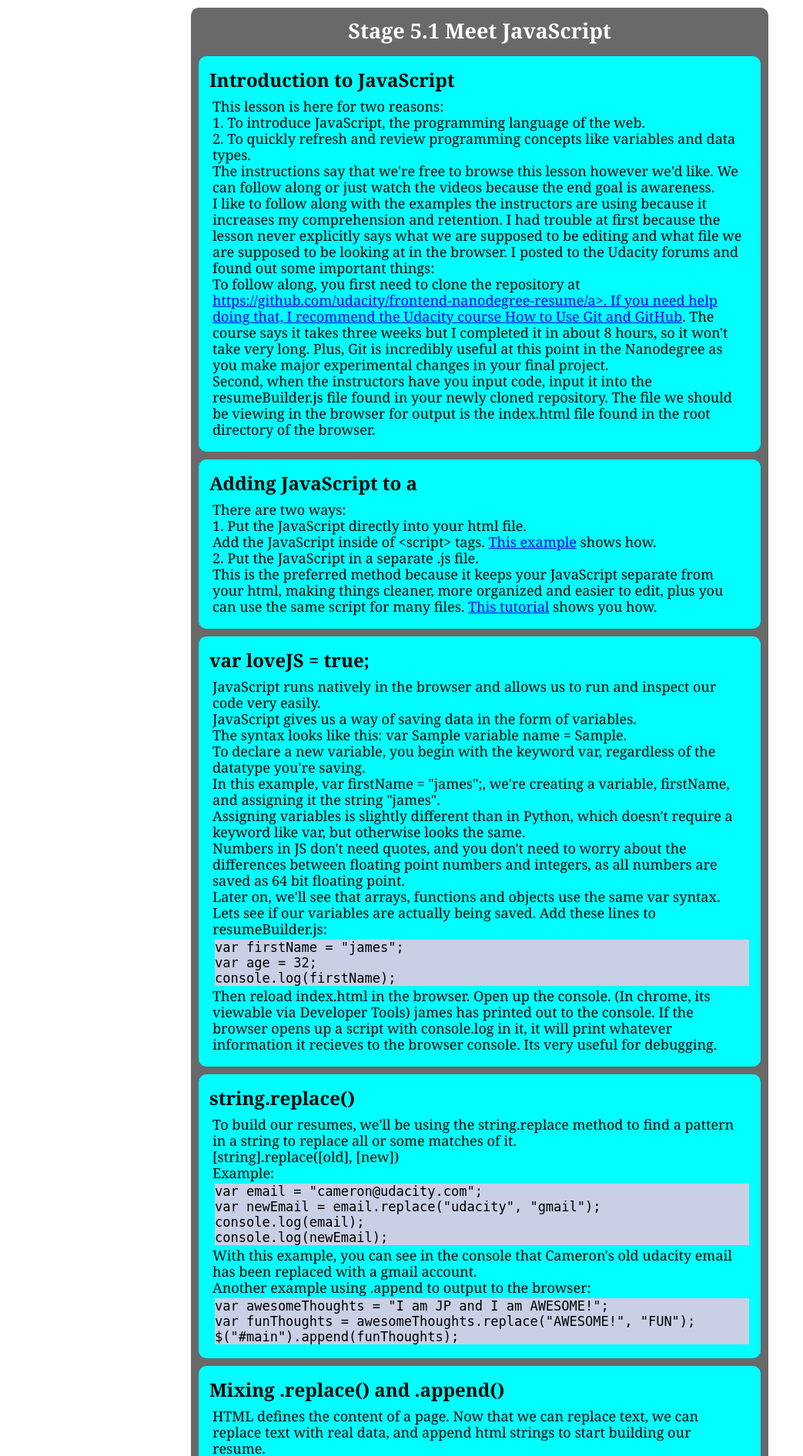
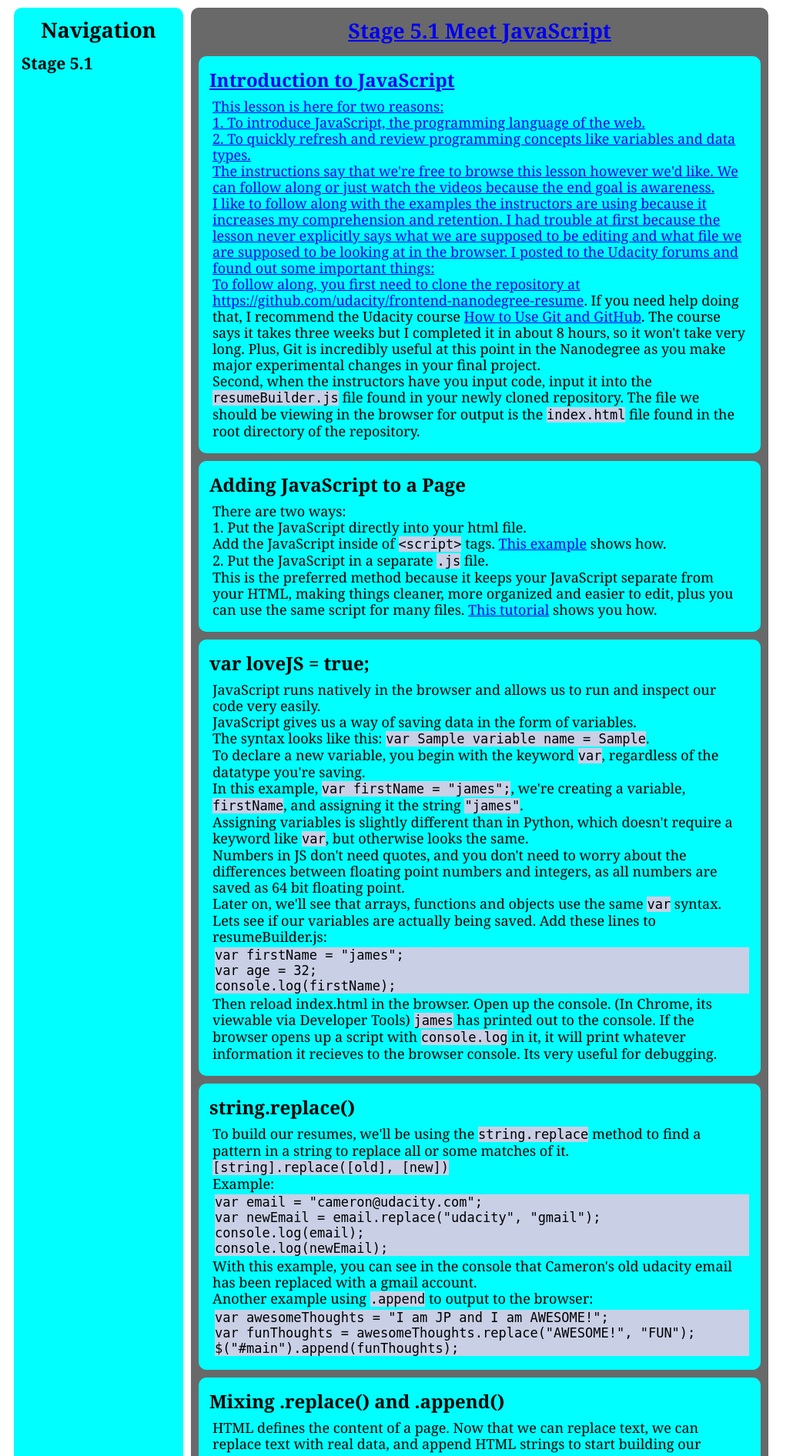
Before and after one commit to lacyjpr/ipnd-stage-five, a Python web app: template templates/stage_five.html in a window 1280 px wide. Shown: the top 1892 px of the page at 77% size, without its empty margins (0-1043 px from the left). Run offline with Jinja, Linux system fonts and the light colour scheme; the template is opened without the code that fills it: most values are stand-ins (such as "Sample title", 1, 10 or a date in 2020); some libraries are stand-ins or nearby versions.

Commit message:
Add code tags and proof 5.1

```diff
--- a/templates/stage_five.html
+++ b/templates/stage_five.html
@@ -2,6 +2,25 @@
 {% extends "base.html" %}
 {% block title %}IPND Stage 5 Notes{% endblock %}
 {% block content %}
+
+	<div class="sidebar">
+		<h2>Navigation</h2>
+		<div id="accordion">
+
+			<h3>Stage 5.1</h3>
+			<div>
+			<a href="#stage-4-1"><strong>Introduction to Networks</strong></a>
+				<ol>
+					<li><a href="#stage-5-1-1">
+
+				</ol></div>
+
+
+		</div>
+	</div><!--sidebar div-->
+
+
+
 
 	<div class="stage">
 
@@ -15,47 +34,47 @@
 			<p>2. To quickly refresh and review programming concepts like variables and data types.</p>
 			<p>The instructions say that we're free to browse this lesson however we'd like. We can follow along or just watch the videos because the end goal is awareness.</p>
 			<p>I like to follow along with the examples the instructors are using because it increases my comprehension and retention. I had trouble at first because the lesson never explicitly says what we are supposed to be editing and what file we are supposed to be looking at in the browser. I posted to the Udacity forums and found out some important things:</p>
-			<p>To follow along, you first need to clone the repository at <a target="_blank" href="https://github.com/udacity/frontend-nanodegree-resume">https://github.com/udacity/frontend-nanodegree-resume/a>. If you need help doing that, I recommend the Udacity course <a target="_blank" href="https://www.udacity.com/course/how-to-use-git-and-github--ud775">How to Use Git and GitHub</a>. The course says it takes three weeks but I completed it in about 8 hours, so it won't take very long. Plus, Git is incredibly useful at this point in the Nanodegree as you make major experimental changes in your final project.</p>
-			<p>Second, when the instructors have you input code, input it into the resumeBuilder.js file found in your newly cloned repository. The file we should be viewing in the browser for output is the index.html file found in the root directory of the browser.</p></div>
+			<p>To follow along, you first need to clone the repository at <a target="_blank" href="https://github.com/udacity/frontend-nanodegree-resume">https://github.com/udacity/frontend-nanodegree-resume</a>. If you need help doing that, I recommend the Udacity course <a target="_blank" href="https://www.udacity.com/course/how-to-use-git-and-github--ud775">How to Use Git and GitHub</a>. The course says it takes three weeks but I completed it in about 8 hours, so it won't take very long. Plus, Git is incredibly useful at this point in the Nanodegree as you make major experimental changes in your final project.</p>
+			<p>Second, when the instructors have you input code, input it into the <code>resumeBuilder.js</code> file found in your newly cloned repository. The file we should be viewing in the browser for output is the <code>index.html</code> file found in the root directory of the repository.</p></div>
 		</div>
 
 		<div class="concept" id="stage-5-1-2">
-			<div class="concept-title">Adding JavaScript to a </div>
+			<div class="concept-title">Adding JavaScript to a Page</div>
 			<div class="concept-content"><p>There are two ways:</p>
 			<p>1. Put the JavaScript directly into your html file.</p>
-			<p>Add the JavaScript inside of &lt;script&gt; tags. <a target="_blank" href="http://www.w3schools.com/js/tryit.asp?filename=tryjs_whereto_head">This example</a> shows how.</p>
-			<p>2. Put the JavaScript in a separate .js file.</p>
-			<p>This is the preferred method because it keeps your JavaScript separate from your html, making things cleaner, more organized and easier to edit, plus you can use the same script for many files. <a target="_blank" href="http://javascript.info/tutorial/adding-script-html#external-scripts">This tutorial</a> shows you how.</p></div>
+			<p>Add the JavaScript inside of <code>&lt;script&gt;</code> tags. <a target="_blank" href="http://www.w3schools.com/js/tryit.asp?filename=tryjs_whereto_head">This example</a> shows how.</p>
+			<p>2. Put the JavaScript in a separate <code>.js</code> file.</p>
+			<p>This is the preferred method because it keeps your JavaScript separate from your HTML, making things cleaner, more organized and easier to edit, plus you can use the same script for many files. <a target="_blank" href="http://javascript.info/tutorial/adding-script-html#external-scripts">This tutorial</a> shows you how.</p></div>
 		</div>
 
 		<div class="concept" id="stage-5-1-3">
 			<div class="concept-title">var loveJS = true;</div>
 			<div class="concept-content"><p>JavaScript runs natively in the browser and allows us to run and inspect our code very easily.</p>
 			<p>JavaScript gives us a way of saving data in the form of variables.</p>
-			<p>The syntax looks like this: var {{variableName}} = {{someValue}}.</p>
-			<p>To declare a new variable, you begin with the keyword var, regardless of the datatype you're saving.</p>
-			<p>In this example, var firstName = &quot;james&quot;;, we're creating a variable, firstName, and assigning it the string &quot;james&quot;.</p>
-			<p>Assigning variables is slightly different than in Python, which doesn't require a keyword like var, but otherwise looks the same.</p>
+			<p>The syntax looks like this: <code>var {{variableName}} = {{someValue}}</code>.</p>
+			<p>To declare a new variable, you begin with the keyword <code>var</code>, regardless of the datatype you're saving.</p>
+			<p>In this example, <code>var firstName = &quot;james&quot;;</code>, we're creating a variable, <code>firstName</code>, and assigning it the string <code>&quot;james&quot;</code>.</p>
+			<p>Assigning variables is slightly different than in Python, which doesn't require a keyword like <code>var</code>, but otherwise looks the same.</p>
 			<p>Numbers in JS don't need quotes, and you don't need to worry about the differences between floating point numbers and integers, as all numbers are saved as 64 bit floating point.</p>
-			<p>Later on, we'll see that arrays, functions and objects use the same var syntax.</p>
+			<p>Later on, we'll see that arrays, functions and objects use the same <code>var</code> syntax.</p>
 			<p>Lets see if our variables are actually being saved. Add these lines to resumeBuilder.js:</p>
 <pre><code>var firstName = &quot;james&quot;;
 var age = 32;
 console.log(firstName);</code></pre>
-			<p>Then reload index.html in the browser. Open up the console. (In chrome, its viewable via Developer Tools) james has printed out to the console. If the browser opens up a script with console.log in it, it will print whatever information it recieves to the browser console. Its very useful for debugging.</p></div>
+			<p>Then reload index.html in the browser. Open up the console. (In Chrome, its viewable via Developer Tools) <code>james</code> has printed out to the console. If the browser opens up a script with <code>console.log</code> in it, it will print whatever information it recieves to the browser console. Its very useful for debugging.</p></div>
 		</div>
 
 		<div class="concept" id="stage-5-1-4">
 			<div class="concept-title">string.replace()</div>
-			<div class="concept-content"><p>To build our resumes, we'll be using the string.replace method to find a pattern in a string to replace all or some matches of it.</p>
-			<p>[string].replace([old], [new])</p>
+			<div class="concept-content"><p>To build our resumes, we'll be using the <code>string.replace</code> method to find a pattern in a string to replace all or some matches of it.</p>
+			<p><code>[string].replace([old], [new])</code></p>
 			<p>Example:</p>
 <pre><code>var email = &quot;cameron@udacity.com&quot;;
 var newEmail = email.replace(&quot;udacity&quot;, &quot;gmail&quot;);
 console.log(email);
 console.log(newEmail);</code></pre>
 			<p>With this example, you can see in the console that Cameron's old udacity email has been replaced with a gmail account.</p>
-			<p>Another example using .append to output to the browser:</p>
+			<p>Another example using <code>.append</code> to output to the browser:</p>
 <pre><code>var awesomeThoughts = &quot;I am JP and I am AWESOME!&quot;;
 var funThoughts = awesomeThoughts.replace(&quot;AWESOME!&quot;, &quot;FUN&quot;);
 $(&quot;#main&quot;).append(funThoughts);</code></pre></div>
@@ -63,8 +82,8 @@ $(&quot;#main&quot;).append(funThoughts);</code></pre></div>
 
 		<div class="concept" id="stage-5-1-5">
 			<div class="concept-title">Mixing .replace() and .append()</div>
-			<div class="concept-content"><p>HTML defines the content of a page. Now that we can replace text, we can replace text with real data, and append html strings to start building our resume.</p>
-			<p>Lets look inside helper.js. It contains some helper data that your project will take advantage of. Because helper.js shows up in the html before resumeBuilder.js, it will load first and we'll have access to all the data from helper.js when we start writing resumeBuilder.js. In helper.js, we can see a few string variables, like HTMLmobile, HTMLemail, and HTML twitter. Each of them has a %data% placeholder. In each of those we'll be replacing %data% with our actual data. We'll replace %data% the same way we replaced AWESOME with FUN.</p>
+			<div class="concept-content"><p>HTML defines the content of a page. Now that we can replace text, we can replace text with real data, and append HTML strings to start building our resume.</p>
+			<p>Lets look inside <code>helper.js</code>. It contains some helper data that your project will take advantage of. Because <code>helper.js</code> shows up in the HTML before <code>resumeBuilder.js</code>, it will load first and we'll have access to all the data from <code>helper.js</code> when we start writing <code>resumeBuilder.js</code>. In <code>helper.js</code>, we can see a few string variables, like <code>HTMLmobile</code>, <code>HTMLemail</code>, and <code>HTMLtwitter</code>. Each of them has a <code>%data%</code> placeholder. In each of those we'll be replacing <code>%data%</code> with our actual data. We'll replace <code>%data%</code> the same way we replaced AWESOME with FUN.</p>
 			<p>Lets try it with the resume:</p>
 <pre><code>var name = &quot;Jean-Paul Lacy&quot;;
 var formattedName = HTMLheaderName.replace(&quot;%data%&quot;, name);
@@ -72,7 +91,7 @@ var role = &quot;Web Developer&quot;;
 var formattedRole = HTMLheaderRole.replace(&quot;%data%&quot;, role);
 $(&quot;#header&quot;).prepend(formattedRole);
 $(&quot;#header&quot;).prepend(formattedName);</code></pre>
-			<p>We use .prepend in this case because the header div in index.html already has content that we want after our name and role.</p></div>
+			<p>We use <code>.prepend</code> in this case because the header div in <code>index.html</code> already has content that we want to come after our name and role.</p></div>
 		</div>
 
 		<div class="concept" id="stage-5-1-6">
@@ -90,7 +109,7 @@ console.log(udacityizer(s));</code></pre></div>
 		<div class="concept" id="stage-5-1-7">
 			<div class="concept-title">Truthy/Falsy</div>
 			<div class="concept-content"><p>JS has a set of values that may evaluate to true or false but may not equal true or false. Because of this, we call these values truthy and falsy.</p>
-			<p>Truthy:</p>
+			<p><strong>Truthy:</strong></p>
 			<p>true</p>
 			<p>non-zero numbers</p>
 			<p>&quot;strings with a length of at least one&quot;</p>
@@ -98,7 +117,7 @@ console.log(udacityizer(s));</code></pre></div>
 			<p>arrays</p>
 			<p>functions</p>
 			<p>(all evaluate to true)</p>
-			<p>Falsy:</p>
+			<p><strong>Falsy:</strong></p>
 			<p>false</p>
 			<p>0</p>
 			<p>&quot;&quot;(empty strings)</p>
@@ -112,12 +131,12 @@ console.log(udacityizer(s));</code></pre></div>
 			<div class="concept-title">Arrays</div>
 			<div class="concept-content"><p>JS arrays are 0 index, just like lists Python. The first element is indexed to 0.</p>
 			<p>Arrays are just lists of values, and the behave just like lists in Python.</p>
-			<p>Syntax: var myArray = [item_1, item_n]</p>
+			<p>Syntax: <code>var myArray = [item_1, item_n]</code></p>
 			<p>Lets make an array of skills, it could be useful in our resumes:</p>
-			<p>var skills = [&quot;awesomeness&quot;, &quot;programming&quot;, &quot;teaching&quot;, &quot;JS&quot;];</p>
-			<p>$(&quot;#main&quot;).append(skills);</p>
-			<p>Save that in resumeBuilder.js and refresh index.html. It displays, but without commas or spaces, because our strings didn't include them.</p>
-			<p>Now add the line $(&quot;#main&quot;).append(skills[0]); to resumeBuilder.js. The word awesomeness gets added to what we have in the browser.</p>
+			<p><code>var skills = [&quot;awesomeness&quot;, &quot;programming&quot;, &quot;teaching&quot;, &quot;JS&quot;];</code></p>
+			<p>$<code>(&quot;#main&quot;).append(skills);</code></p>
+			<p>Save that in <code>resumeBuilder.js</code> and refresh <code>index.html</code>. It displays, but without commas or spaces, because our strings didn't include them.</p>
+			<p>Now add the line <code>$(&quot;#main&quot;).append(skills[0]);</code> to <code>resumeBuilder.js</code>. The word awesomeness gets added to what we have in the browser.</p>
 			<p>If you want to just display awesomeness, comment out the first append line.</p>
 			<p>Is the length of an array equal to the last index? No. Indexing starts at 0 for the first item in an array.</p></div>
 		</div>
@@ -139,10 +158,10 @@ console.log(udacityizer(s));</code></pre></div>
 			<div class="concept-content"><p>Hands are like objects because they can hold information and do things.</p>
 			<p>Objects in JS can be declared and defined in a few different ways.</p>
 			<p>All of them are different from the say Python defines classes and objects because there are no classes in JS. There are ways to mimic classes in some respects, but they are still just objects.</p>
-			<p>Lets start defining objects with Object Literal Notation. It uses the same var syntax we had before:</p>
-			<p>var myObj = {};</p>
+			<p>Lets start defining objects with Object Literal Notation. It uses the same <code>var</code> syntax we had before:</p>
+			<p><code>var myObj = {};</code></p>
 			<p>Lets define an object from the biography:</p>
-			<p>var bio = {};</p>
+			<p><code>var bio = {};</code></p>
 			<p>Inside the curly braces, we can define the object's properties using key value pairs:</p>
 <pre><code>var bio = {
 	&quot;name&quot; : &quot;James&quot;,
@@ -150,17 +169,17 @@ console.log(udacityizer(s));</code></pre></div>
 	&quot;skills&quot; : skills
 };</code></pre>
 			<p>We can save whatever we want here, even an array like skills.</p>
-			<p>To access these properties later, we add .property after the object name.</p>
-			<p>To append James' name to the page, all you need to do is access the .name property:</p>
-			<p>$(&quot;#main&quot;).append(bio.name);</p></div>
+			<p>To access these properties later, we add <code>.property</code> after the object name.</p>
+			<p>To append James' name to the page, all you need to do is access the <code>.name</code> property:</p>
+			<p><code>$(&quot;#main&quot;).append(bio.name);</code></p></div>
 		</div>
 
 		<div class="concept" id="stage-5-1-11">
 			<div class="concept-title">Dot and Bracket Notation</div>
-			<div class="concept-content"><p>We just used dot notation for objects, which we just used to access bio.name.</p>
+			<div class="concept-content"><p>We just used dot notation for objects, which we just used to access <code>bio.name</code>.</p>
 			<p>Dot notation allows us to define an object, then define its properties outside the curly braces:</p>
-			<p>Syntax: var myObj = {};</p>
-			<p>myObj.property = someValue;</p>
+			<p><code>Syntax: var myObj = {};</code></p>
+			<p><code>myObj.property = someValue;</code></p>
 			<p>Example:</p>
 <pre><code>var bio = {
 	&quot;name&quot; : &quot;James&quot;,
@@ -171,7 +190,7 @@ bio.city = &quot;Mountain View&quot;;
 bio.email = &quot;james.williams@udacity.com&quot;</code></pre>
 			<p>With dot notation, there is no need to use var. We're adding properties to an object, not creating new variables.</p>
 			<p>There is at least one more syntax pattern to define the properties of an object: Bracket notation.</p>
-			<p>Syntax: myObj[&quot;property&quot;]=someValue</p>
+			<p>Syntax: <code>myObj[&quot;property&quot;]=someValue</code></p>
 			<p>Example:</p>
 <pre><code>bio [&quot;city&quot;] = &quot;Mountain View&quot;;
 bio [&quot;email&quot;] = &quot;james.williams@udacity.com&quot;</code></pre></div>
@@ -182,8 +201,7 @@ bio [&quot;email&quot;] = &quot;james.williams@udacity.com&quot;</code></pre></d
 			<div class="concept-content"><p>What is JSON?</p>
 			<p>JavaScript Object Notation. Its a simple format for storing and transferring nested hierarchical data. Most other programming languages have libraries to parse and write JSON. GET and POST requests often communicate using JSON. JSON allows for objects and data of other types to be enclosed in other objects.</p>
 			<p>Why should I lint my JSON?</p>
-			<p>JSON uses a mix of nested curly braces, brackets and commas, so its easy to make errors, creating bugs. If you're writing JSON by hand, you should run your code through a JSON linter to find syntax errors.</p>
-			<p><a target="_blank" href="http://jsonlint.com/">jsonlint.com</a> is a good one.</p>
+			<p>JSON uses a mix of nested curly braces, brackets and commas, so its easy to make errors, creating bugs. If you're writing JSON by hand, you should run your code through a JSON linter to find syntax errors. <a target="_blank" href="http://jsonlint.com/">jsonlint.com</a> is a good one.</p>
 			<p>Sublime text will highlight most syntax errors, but a JSON linter won't miss any.</p></div>
 		</div>
 
@@ -211,7 +229,7 @@ bio [&quot;email&quot;] = &quot;james.williams@udacity.com&quot;</code></pre></d
 
 		<div class="concept" id="stage-5-1-14">
 			<div class="concept-title">Validating JSON</div>
-			<div class="concept-content"><p>Open up <a target="_blank" href="http://jsonlint.com/">jsonlint.com</a> which will tell us if the above JSON is in the right format. Go ahead and copy the object, just between the curly braces.</p>
+			<div class="concept-content"><p>Open up <a target="_blank" href="http://jsonlint.com/">jsonlint.com</a> which will tell us if the above JSON is in the right format. Go ahead and copy the object above, just between the curly braces.</p>
 			<p>Paste it in, click validate, and the results say Valid JSON.</p></div>
 		</div>
 	</div><!--lesson div-->
```
